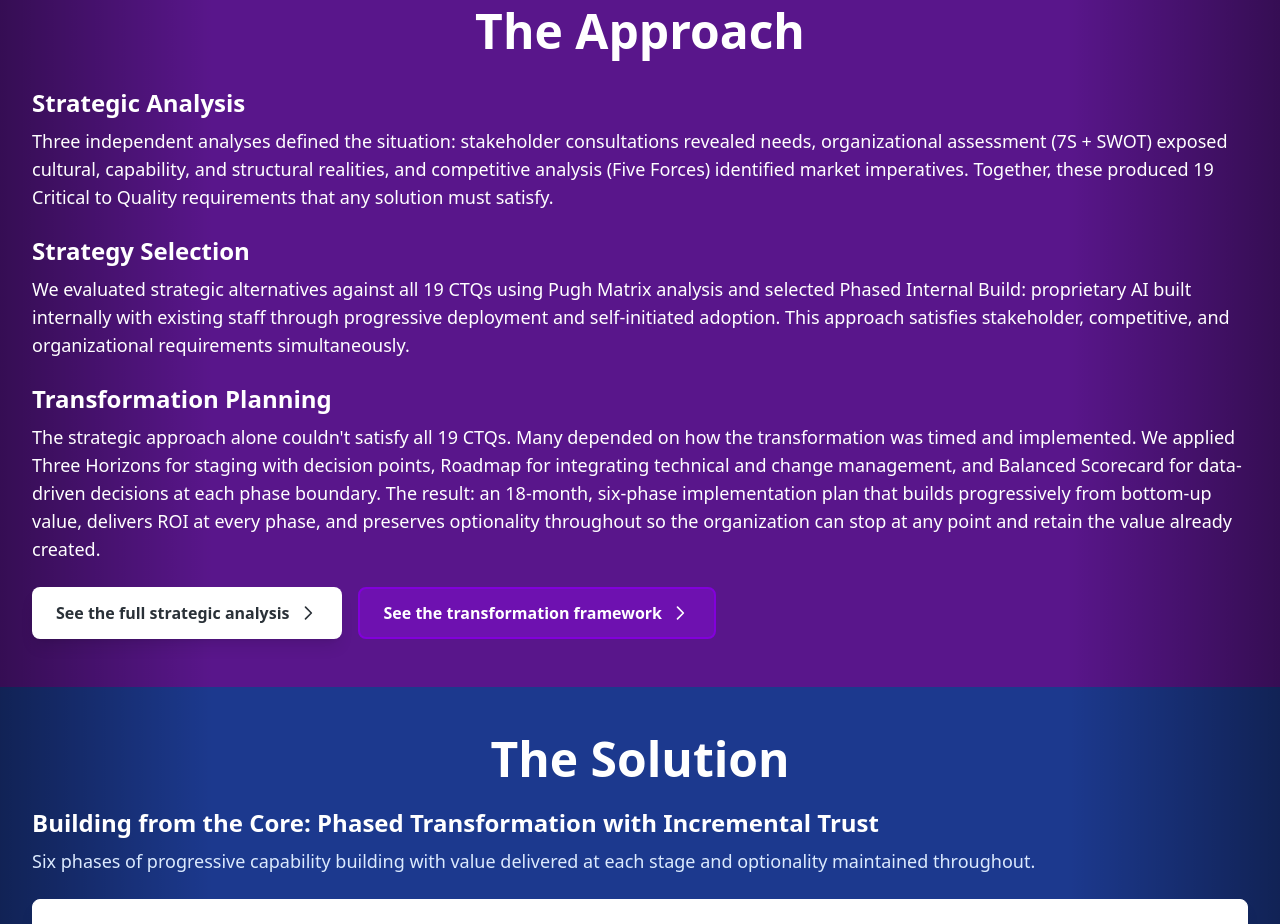
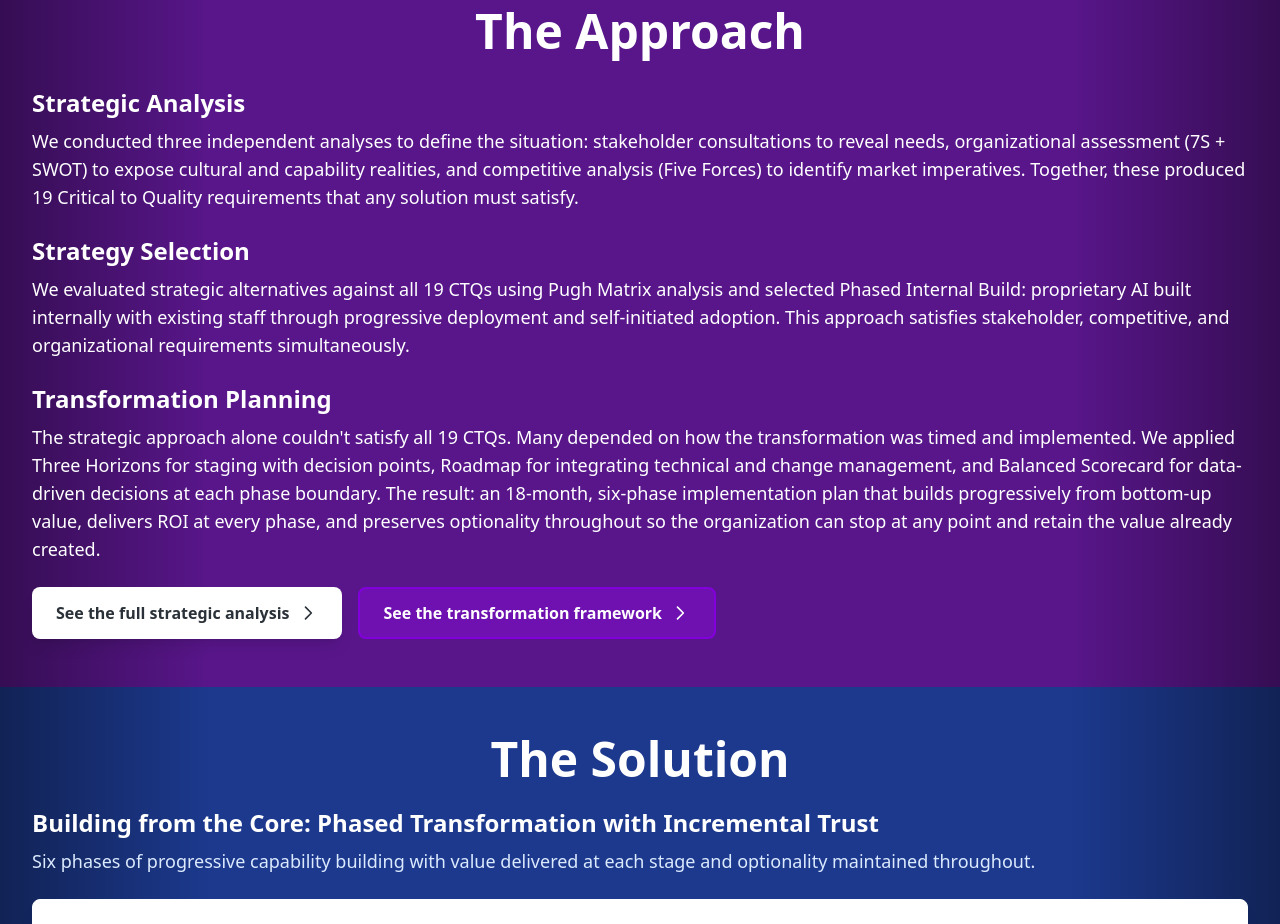
Before and after one commit to deepdmk/enterprise-ai-case-study, a Next.js app in the folder website/: page /enterprise-ai-case-study/summary in a window 1280 px wide. Shown: the part 1920-2844 px from the top of the page. Built offline with nearby package versions, Linux system fonts and the light colour scheme.

Commit message:
Rewrite Strategic Analysis summary to use active voice

```diff
--- a/website/app/summary/page.tsx
+++ b/website/app/summary/page.tsx
@@ -180,7 +180,7 @@ export default function SummaryPage() {
             <div className="mb-6">
               <h2 className="text-2xl font-bold mb-2 text-white">Strategic Analysis</h2>
               <p className="text-lg text-white">
-                Three independent analyses defined the situation: stakeholder consultations revealed needs, organizational assessment (7S + SWOT) exposed cultural, capability, and structural realities, and competitive analysis (Five Forces) identified market imperatives. Together, these produced 19 Critical to Quality requirements that any solution must satisfy.
+                We conducted three independent analyses to define the situation: stakeholder consultations to reveal needs, organizational assessment (7S + SWOT) to expose cultural and capability realities, and competitive analysis (Five Forces) to identify market imperatives. Together, these produced 19 Critical to Quality requirements that any solution must satisfy.
               </p>
             </div>
 
```
